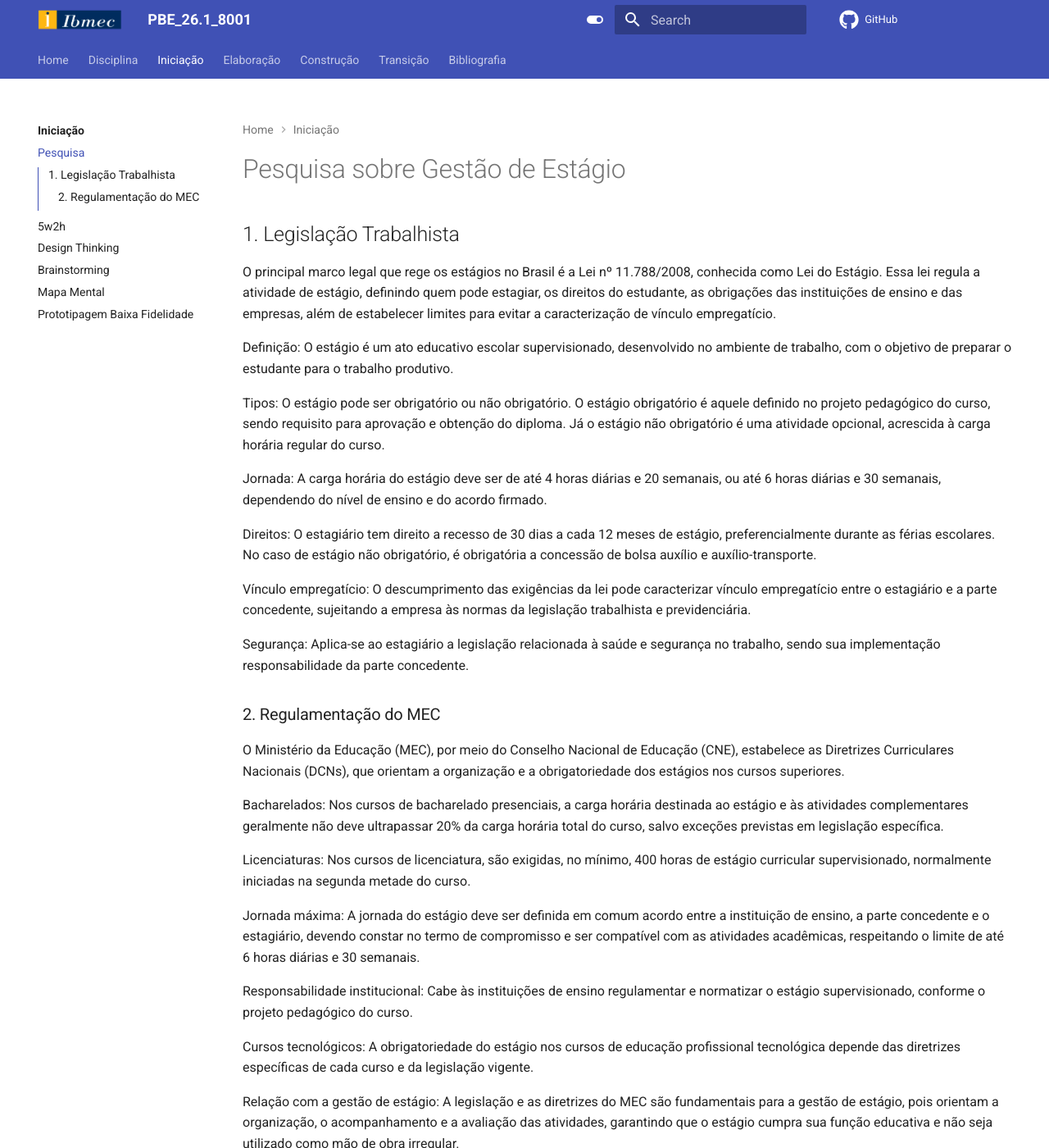
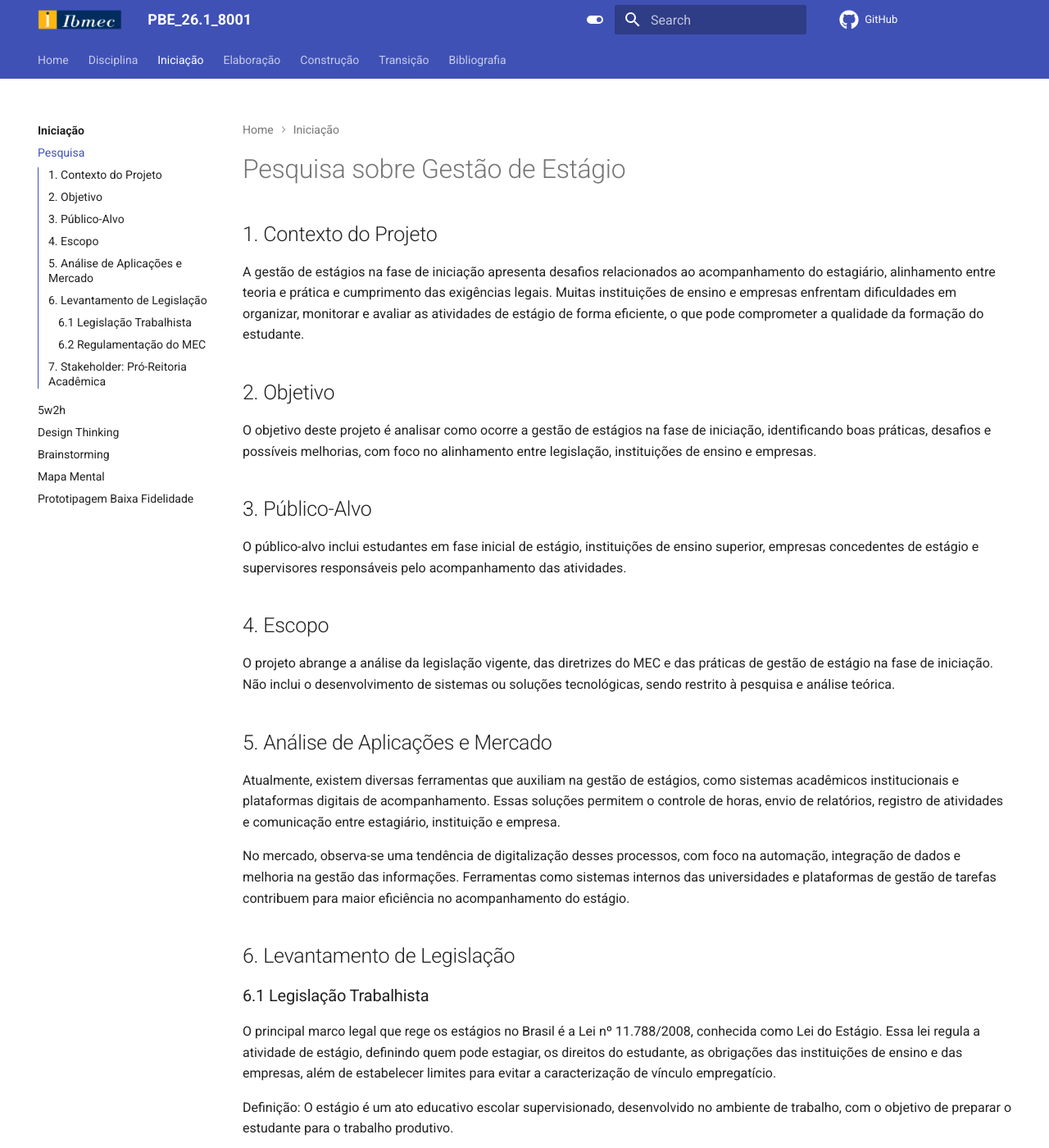
Before and after one commit to Projetos-de-Extensao/PBE_26.1_8001_VII, an MkDocs documentation site: the page built from docs/Iniciacao/pesquisa.md, in a window 1280 px wide and 1400 px high. Shown: the whole window at 82% size. Built offline with MkDocs 1.6.1 and Material for MkDocs 9.7.7, drawn with Linux system fonts in a browser that asks for light colours; comment, search, counter and statistics services are not loaded; some of the changed text lies outside the part shown.

Commit message:
refinamento da pesquisa 2.0

```diff
--- a/docs/Iniciacao/pesquisa.md
+++ b/docs/Iniciacao/pesquisa.md
@@ -5,7 +5,26 @@ title: Pesquisa sobre Gestão de estágio
 
 # Pesquisa sobre Gestão de Estágio
 
-## 1. Legislação Trabalhista
+## 1. Contexto do Projeto
+A gestão de estágios na fase de iniciação apresenta desafios relacionados ao acompanhamento do estagiário, alinhamento entre teoria e prática e cumprimento das exigências legais. Muitas instituições de ensino e empresas enfrentam dificuldades em organizar, monitorar e avaliar as atividades de estágio de forma eficiente, o que pode comprometer a qualidade da formação do estudante.
+
+## 2. Objetivo
+O objetivo deste projeto é analisar como ocorre a gestão de estágios na fase de iniciação, identificando boas práticas, desafios e possíveis melhorias, com foco no alinhamento entre legislação, instituições de ensino e empresas.
+
+## 3. Público-Alvo
+O público-alvo inclui estudantes em fase inicial de estágio, instituições de ensino superior, empresas concedentes de estágio e supervisores responsáveis pelo acompanhamento das atividades.
+
+## 4. Escopo
+O projeto abrange a análise da legislação vigente, das diretrizes do MEC e das práticas de gestão de estágio na fase de iniciação. Não inclui o desenvolvimento de sistemas ou soluções tecnológicas, sendo restrito à pesquisa e análise teórica.
+
+## 5. Análise de Aplicações e Mercado
+Atualmente, existem diversas ferramentas que auxiliam na gestão de estágios, como sistemas acadêmicos institucionais e plataformas digitais de acompanhamento. Essas soluções permitem o controle de horas, envio de relatórios, registro de atividades e comunicação entre estagiário, instituição e empresa.
+
+No mercado, observa-se uma tendência de digitalização desses processos, com foco na automação, integração de dados e melhoria na gestão das informações. Ferramentas como sistemas internos das universidades e plataformas de gestão de tarefas contribuem para maior eficiência no acompanhamento do estágio.
+
+## 6. Levantamento de Legislação
+
+### 6.1 Legislação Trabalhista
 O principal marco legal que rege os estágios no Brasil é a Lei nº 11.788/2008, conhecida como Lei do Estágio. Essa lei regula a atividade de estágio, definindo quem pode estagiar, os direitos do estudante, as obrigações das instituições de ensino e das empresas, além de estabelecer limites para evitar a caracterização de vínculo empregatício.
 
 Definição: O estágio é um ato educativo escolar supervisionado, desenvolvido no ambiente de trabalho, com o objetivo de preparar o estudante para o trabalho produtivo.
@@ -20,7 +39,7 @@ Vínculo empregatício: O descumprimento das exigências da lei pode caracteriza
 
 Segurança: Aplica-se ao estagiário a legislação relacionada à saúde e segurança no trabalho, sendo sua implementação responsabilidade da parte concedente.
 
-### 2. Regulamentação do MEC
+### 6.2 Regulamentação do MEC
 O Ministério da Educação (MEC), por meio do Conselho Nacional de Educação (CNE), estabelece as Diretrizes Curriculares Nacionais (DCNs), que orientam a organização e a obrigatoriedade dos estágios nos cursos superiores.
 
 Bacharelados: Nos cursos de bacharelado presenciais, a carga horária destinada ao estágio e às atividades complementares geralmente não deve ultrapassar 20% da carga horária total do curso, salvo exceções previstas em legislação específica.
@@ -33,7 +52,10 @@ Responsabilidade institucional: Cabe às instituições de ensino regulamentar e
 
 Cursos tecnológicos: A obrigatoriedade do estágio nos cursos de educação profissional tecnológica depende das diretrizes específicas de cada curso e da legislação vigente.
 
-Relação com a gestão de estágio: A legislação e as diretrizes do MEC são fundamentais para a gestão de estágio, pois orientam a organização, o acompanhamento e a avaliação das atividades, garantindo que o estágio cumpra sua função educativa e não seja utilizado como mão de obra irregular.
+Relação com a gestão de estágio: A legislação e as diretrizes do MEC são fundamentais para a gestão de estágio, pois orientam a organização, o acompanhamento e a avaliação das atividades, garantindo que o estágio cumpra sua função educativa.
+
+## 7. Stakeholder: Pró-Reitoria Acadêmica
+A Pró-Reitoria Acadêmica é um dos principais stakeholders no processo de gestão de estágio. Ela é responsável por definir diretrizes institucionais, garantir o cumprimento das normas do MEC e da legislação vigente, além de supervisionar e apoiar a execução dos estágios nos cursos. Sua atuação é essencial para assegurar a qualidade das atividades e o alinhamento com os objetivos pedagógicos.
 
 Pesquisa realizada para compreensão das principais características do Aplicativo de **Streaming**.
 
```
